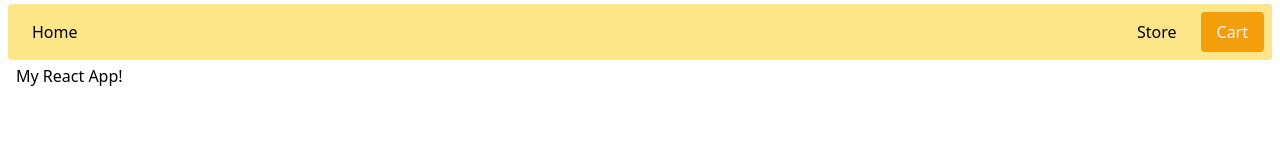
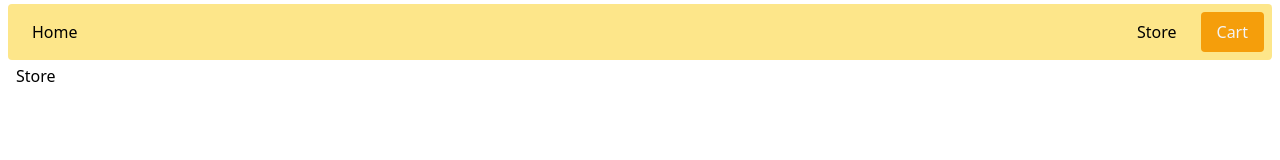
Before and after one commit to themetar/eshop-mockup, a React app: page /store in a window 1280 px wide. Shown: the top 160 px of the page. Built offline with nearby package versions, Linux system fonts and the light colour scheme.

Commit message:
Add routing

```diff
--- a/src/components/App.js
+++ b/src/components/App.js
@@ -1,4 +1,6 @@
-import { BrowserRouter as Router, Link } from 'react-router-dom';
+import { BrowserRouter as Router, Link, Switch, Route } from 'react-router-dom';
+import Home from './Home';
+import Store from './Store';
 
 export default function App() {
   return (
@@ -13,7 +15,14 @@ export default function App() {
         </div>
       </div>
       <div className="max-w-screen-2xl mx-auto px-4">
-        <h1>My React App!</h1>
+        <Switch>
+          <Route path="/store">
+            <Store />
+          </Route>
+          <Route path="/">
+            <Home />
+          </Route>
+        </Switch>
       </div>
     </Router>
   );
--- /dev/null
+++ b/src/components/Home.js
@@ -0,0 +1,9 @@
+function Home() {
+  return (
+    <div>
+      <h1>Welcome</h1>
+    </div>
+  );
+}
+
+export default Home;
--- /dev/null
+++ b/src/components/Store.js
@@ -0,0 +1,21 @@
+import { Switch, Route, useRouteMatch } from 'react-router-dom';
+
+function Store() {
+  const { path } = useRouteMatch();
+  return (
+    <Switch>
+      <Route path={`${path}/cart`}>
+        <div>
+          <h1>Cart</h1>
+        </div>
+      </Route>
+      <Route path={`${path}`}>
+        <div>
+          <h1>Store</h1>
+        </div>
+      </Route>
+    </Switch>
+  );
+}
+
+export default Store;
```
